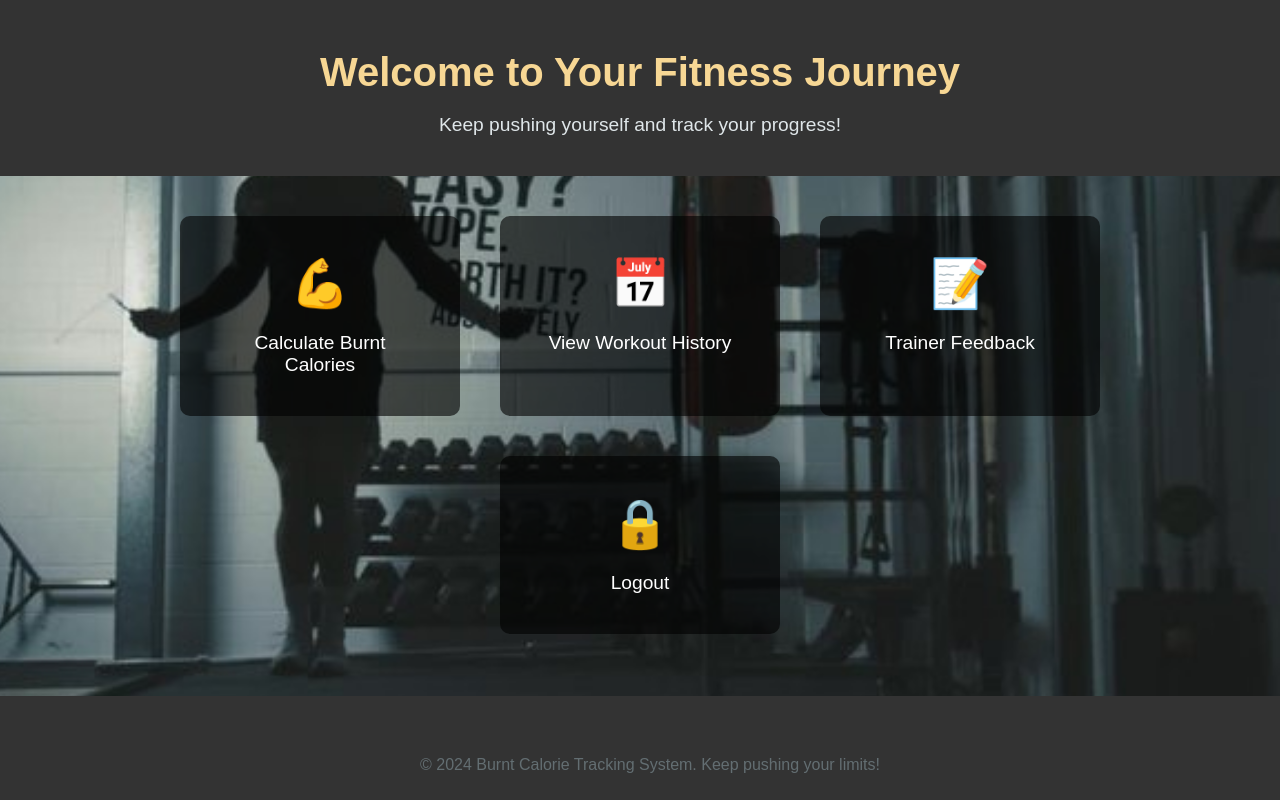
After one commit to Sreelakshmi393/daily-burnt-calorie-tracker-using-ml, a Flask app: template calorie_tracker_using_ml/templates/member_dashboard.html in a window 1280 px wide. The commit adds this page. Run offline with Flask 3, Linux system fonts and the light colour scheme; the template is opened without the code that fills it, so the values that code supplies are empty.

Commit message:
member dashboard modification

```diff
--- a/calorie_tracker_using_ml/app.py
+++ b/calorie_tracker_using_ml/app.py
@@ -1,6 +1,7 @@
 from flask import Flask, render_template, request, redirect, url_for, request, session
 from flask_sqlalchemy import SQLAlchemy
 from datetime import date
+import datetime
 
 app = Flask(__name__)
 app.config['SQLALCHEMY_DATABASE_URI'] = 'sqlite:///gym_management.db'  # SQLite database
@@ -128,7 +129,7 @@ def admin_dashboard():
 @app.route('/member')
 def member_dashboard():
     if 'username' in session:
-        return "Welcome to the member dashboard"
+        return render_template('member_dashboard.html')
     else:
         return redirect(url_for('login'))
 
@@ -138,5 +139,23 @@ def logout():
     return redirect(url_for('login'))
 
 
+@app.route('/calculate_calorie', methods=['GET', 'POST'])
+def calculate_calorie():
+    if 'username' not in session:
+        return redirect(url_for('login'))
+
+    # Fetch user details from database based on session username
+    user = db.session.query(Member).filter_by(uname=session['username']).first()
+
+    if request.method == 'POST':
+        # Collect the form data and pass it to your ML model here
+        # ...
+        return redirect(url_for('member_dashboard'))
+
+    # Set the minimum date to today for the date input
+    min_date = datetime.date.today().isoformat()
+    return render_template('calculate_calorie.html', user=user, min_date=min_date)
+
+
 if __name__ == '__main__':
     app.run(debug=True)
--- a/calorie_tracker_using_ml/static/css/styles.css
+++ b/calorie_tracker_using_ml/static/css/styles.css
@@ -318,3 +318,126 @@ footer {
     width: 100%;
     bottom: 0;
 }
+
+/* Member dashboard */
+
+body {
+    font-family: 'Arial', sans-serif;
+    background: url('../images/gym_motivation.jpg') no-repeat center center fixed;
+    background-size: cover;
+    margin: 0;
+    padding: 0;
+    color: #fff;
+    text-align: center;
+}
+
+header h1 {
+    font-size: 3rem;
+    margin: 50px 0 10px;
+    color: #f7d794;
+}
+
+header p {
+    font-size: 1.5rem;
+    margin-bottom: 30px;
+    color: #dfe6e9;
+}
+
+.dashboard-options {
+    display: flex;
+    justify-content: center;
+    flex-wrap: wrap;
+}
+
+.option {
+    background-color: rgba(0, 0, 0, 0.6);
+    border-radius: 10px;
+    margin: 20px;
+    padding: 40px;
+    width: 200px;
+    text-align: center;
+    color: #fff;
+    text-decoration: none;
+    font-size: 1.2rem;
+    transition: background-color 0.3s ease;
+}
+
+.option:hover {
+    background-color: #00cec9;
+}
+
+.icon {
+    font-size: 3rem;
+    margin-bottom: 20px;
+}
+
+footer p {
+    margin-top: 50px;
+    color: #636e72;
+}
+
+/* Calorie calculation page */
+body {
+    font-family: 'Arial', sans-serif;
+    background: url('static/images/workout_background.jpg')no-repeat center center fixed;
+    background-size: cover;
+    margin: 0;
+    padding: 0;
+    color: #fff;
+    text-align: center;
+}
+
+header h1 {
+    font-size: 2.5rem;
+    margin: 40px 0 10px;
+    color: #f7d794;
+}
+
+header p {
+    font-size: 1.2rem;
+    margin-bottom: 30px;
+    color: #dfe6e9;
+}
+
+.form-container {
+    background-color: rgba(0, 0, 0, 0.7);
+    padding: 20px;
+    border-radius: 10px;
+    width: 400px;
+    margin: 0 auto;
+}
+
+.input-group {
+    margin-bottom: 20px;
+    text-align: left;
+}
+
+.input-group label {
+    display: block;
+    margin-bottom: 5px;
+    font-size: 1.1rem;
+    color: #fff;
+}
+
+.input-group input {
+    width: 100%;
+    padding: 10px;
+    border-radius: 5px;
+    border: none;
+    font-size: 1rem;
+}
+
+button {
+    padding: 10px 20px;
+    background-color: #00b894;
+    color: white;
+    border: none;
+    border-radius: 5px;
+    font-size: 1.2rem;
+    cursor: pointer;
+    transition: background-color 0.3s ease;
+}
+
+button:hover {
+    background-color: #00cec9;
+}
--- a/calorie_tracker_using_ml/templates/admin.html
+++ b/calorie_tracker_using_ml/templates/admin.html
@@ -16,7 +16,7 @@
             <li><a href="#">Manage Members</a></li>
             <li><a href="#">View Workouts</a></li>
             <li><a href="#">Generate Reports</a></li>
-           <!---- <li><a href="{{ url_for('logout') }}">Logout</a></li>-->
+            <li><a href="{{ url_for('logout') }}">Logout</a></li>
         </ul>
     </nav>
 
--- /dev/null
+++ b/calorie_tracker_using_ml/templates/member_dashboard.html
@@ -0,0 +1,40 @@
+<!DOCTYPE html>
+<html lang="en">
+<head>
+    <meta charset="UTF-8">
+    <meta name="viewport" content="width=device-width, initial-scale=1.0">
+    <title>Member Dashboard</title>
+    <link rel="stylesheet" href="{{ url_for('static', filename='css/styles.css') }}">
+</head>
+<body>
+    <header>
+        <h1>Welcome to Your Fitness Journey</h1>
+        <p>Keep pushing yourself and track your progress!</p>
+    </header>
+
+    <main>
+        <div class="dashboard-options">
+            <a href="/calculate_calorie" class="option">
+                <div class="icon">&#128170;</div>
+                <div class="text">Calculate Burnt Calories</div>
+            </a>
+            <a href="/view_history" class="option">
+                <div class="icon">&#128197;</div>
+                <div class="text">View Workout History</div>
+            </a>
+            <a href="/view_feedback" class="option">
+                <div class="icon">&#128221;</div>
+                <div class="text">Trainer Feedback</div>
+            </a>
+            <a href="/logout" class="option">
+                <div class="icon">&#128274;</div>
+                <div class="text">Logout</div>
+            </a>
+        </div>
+    </main>
+
+    <footer>
+        <p>© 2024 Burnt Calorie Tracking System. Keep pushing your limits!</p>
+    </footer>
+</body>
+</html>
```
Also changed, not shown: calorie_tracker_using_ml/templates/calculate_calorie.html (added, +63 -0 lines), calorie_tracker_using_ml/templates/login.html (+0 -31 lines), calorie_tracker_using_ml/static/images/gym_motivation.jpg (added), calorie_tracker_using_ml/static/images/workout_background.jpg (added), instance/gym_management.db (added).
